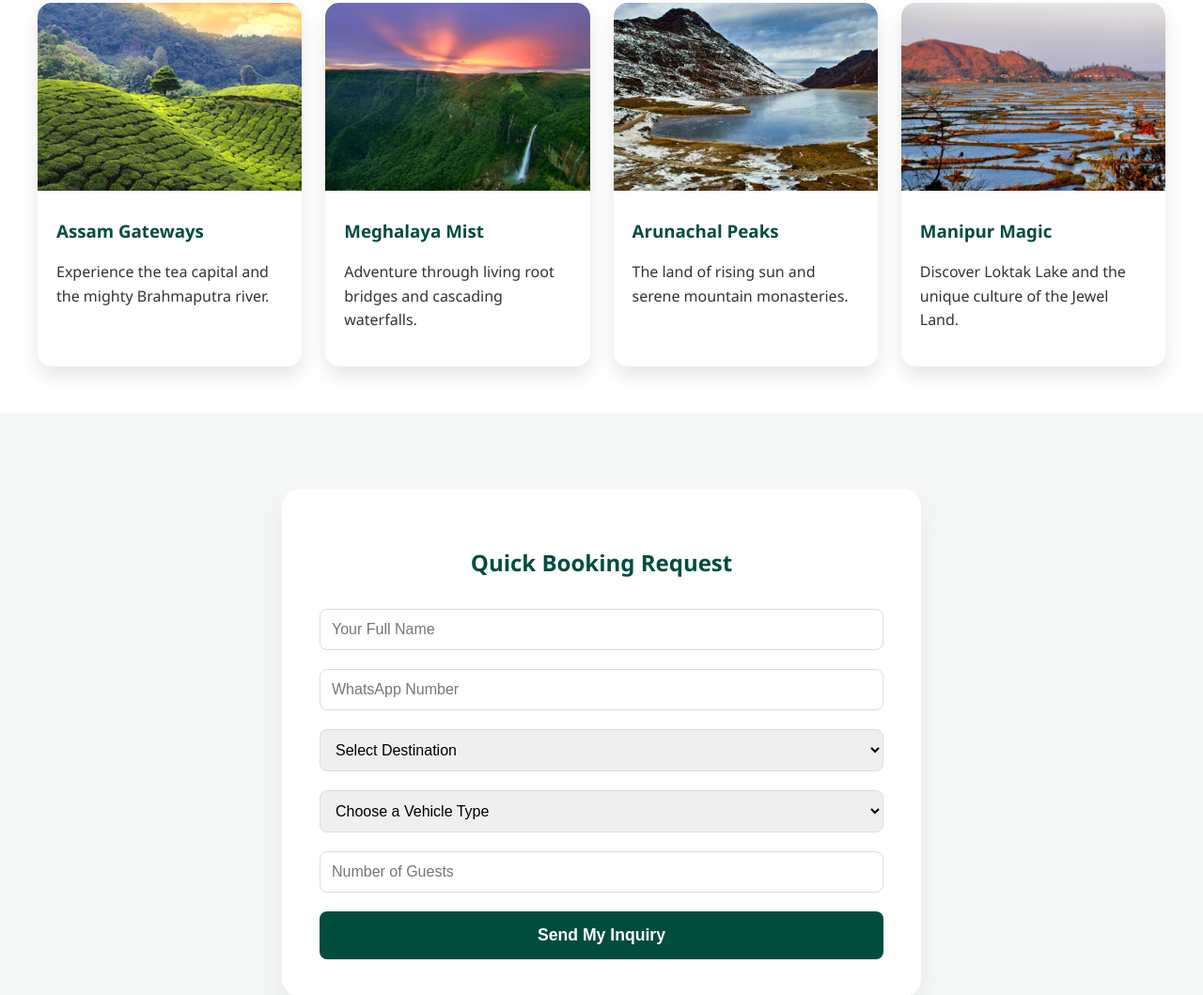
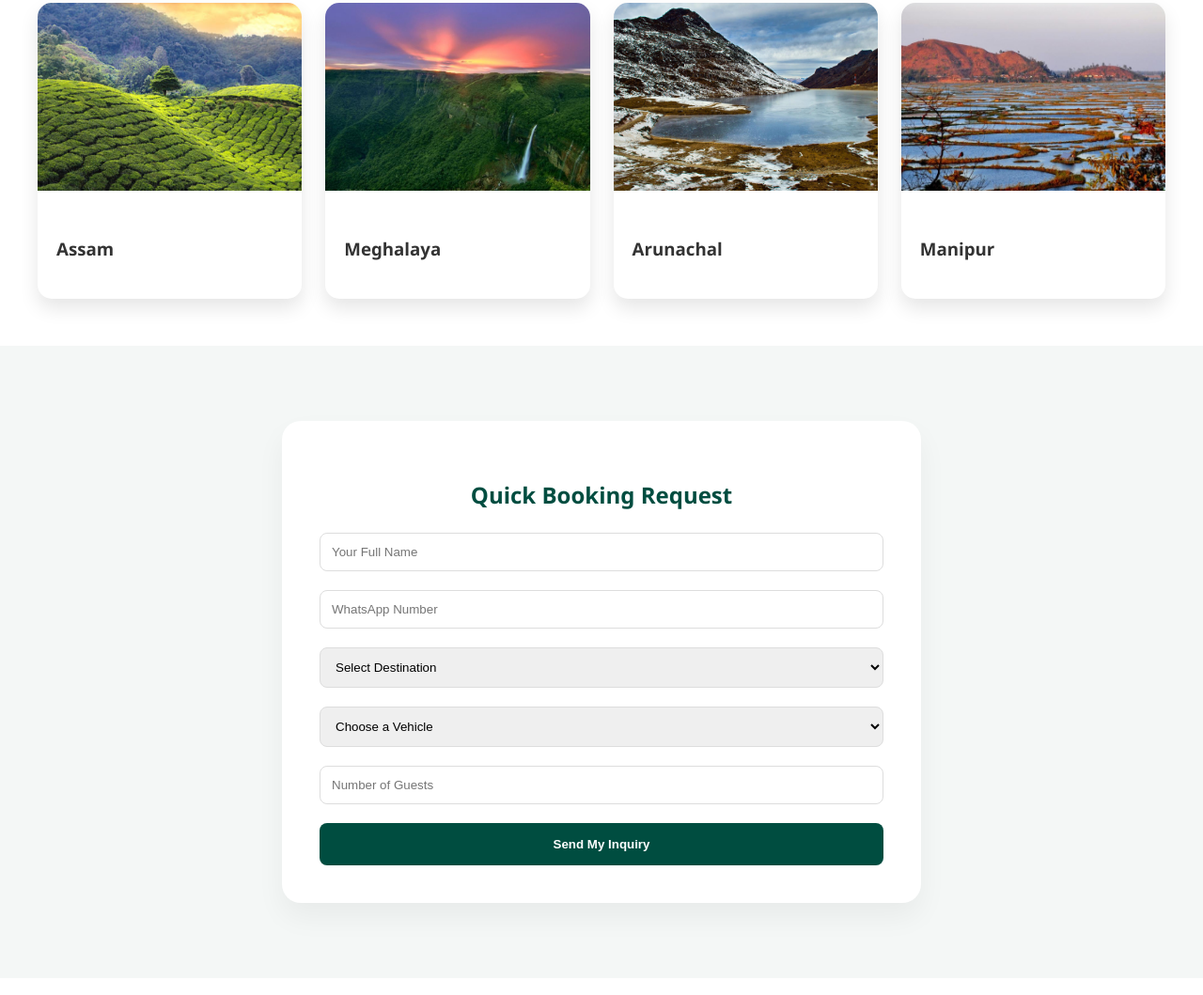
Before and after one commit to animaroy63917-boop/rupa-travels, a website: page index.html in a window 1280 px wide. Shown: the part 917-1976 px from the top of the page at 94% size. Drawn offline with Linux system fonts and the light colour scheme.

Commit message:
Add files via upload

```diff
--- a/index.html
+++ b/index.html
@@ -21,7 +21,6 @@
             scroll-behavior: smooth;
         }
 
-        /* Hero Section */
         .hero {
             background: linear-gradient(rgba(0,0,0,0.5), rgba(0,0,0,0.5)), url('hero.jpg');
             background-size: cover;
@@ -35,7 +34,6 @@
         }
 
         .hero-content h1 { font-size: 3.5rem; margin-bottom: 10px; text-shadow: 2px 2px 10px rgba(0,0,0,0.5); }
-        .hero-content p { font-size: 1.2rem; margin-bottom: 30px; }
 
         .btn {
             background: var(--primary);
@@ -46,9 +44,7 @@
             font-weight: bold;
             transition: 0.3s;
         }
-        .btn:hover { background: var(--accent); transform: scale(1.05); }
 
-        /* Destination Section */
         .section-title { text-align: center; padding: 50px 0 20px; font-size: 2.5rem; color: var(--primary); }
 
         .container {
@@ -65,14 +61,10 @@
             border-radius: 15px;
             overflow: hidden;
             box-shadow: 0 10px 20px rgba(0,0,0,0.1);
-            transition: 0.3s;
         }
-        .card:hover { transform: translateY(-10px); }
         .card img { width: 100%; height: 200px; object-fit: cover; }
         .card-body { padding: 20px; }
-        .card-body h3 { margin: 0 0 10px 0; color: var(--primary); }
 
-        /* Booking Form Styles */
         #booking { background: #f4f7f6; padding: 80px 20px; }
         .booking-form {
             max-width: 600px;
@@ -82,7 +74,6 @@
             border-radius: 20px;
             box-shadow: 0 15px 30px rgba(0,0,0,0.05);
         }
-        .booking-form h2 { text-align: center; color: var(--primary); margin-bottom: 30px; }
         .booking-form input, .booking-form select {
             width: 100%;
             padding: 12px;
@@ -90,7 +81,6 @@
             border: 1px solid #ddd;
             border-radius: 8px;
             box-sizing: border-box;
-            font-size: 1rem;
         }
         .submit-btn {
             width: 100%;
@@ -99,12 +89,9 @@
             border: none;
             padding: 15px;
             border-radius: 8px;
-            font-size: 1.1rem;
             font-weight: bold;
             cursor: pointer;
-            transition: 0.3s;
         }
-        .submit-btn:hover { background: var(--accent); }
     </style>
 </head>
 <body>
@@ -112,46 +99,21 @@
     <section class="hero">
         <div class="hero-content">
             <h1>Discover the Unseen Northeast</h1>
-            <p>Premium travel experiences across Assam, Meghalaya, and beyond.</p>
             <a href="#booking" class="btn">Start Your Journey</a>
         </div>
     </section>
 
     <h2 class="section-title">Explore Our Destinations</h2>
     <div class="container">
-        <div class="card">
-            <img src="assam.jpg" alt="Assam">
-            <div class="card-body">
-                <h3>Assam Gateways</h3>
-                <p>Experience the tea capital and the mighty Brahmaputra river.</p>
-            </div>
-        </div>
-        <div class="card">
-            <img src="meghalaya.jpg" alt="Meghalaya">
-            <div class="card-body">
-                <h3>Meghalaya Mist</h3>
-                <p>Adventure through living root bridges and cascading waterfalls.</p>
-            </div>
-        </div>
-        <div class="card">
-            <img src="arunachal.jpg" alt="Arunachal">
-            <div class="card-body">
-                <h3>Arunachal Peaks</h3>
-                <p>The land of rising sun and serene mountain monasteries.</p>
-            </div>
-        </div>
-        <div class="card">
-            <img src="manipur.jpg" alt="Manipur">
-            <div class="card-body">
-                <h3>Manipur Magic</h3>
-                <p>Discover Loktak Lake and the unique culture of the Jewel Land.</p>
-            </div>
-        </div>
+        <div class="card"><img src="assam.jpg"><div class="card-body"><h3>Assam</h3></div></div>
+        <div class="card"><img src="meghalaya.jpg"><div class="card-body"><h3>Meghalaya</h3></div></div>
+        <div class="card"><img src="arunachal.jpg"><div class="card-body"><h3>Arunachal</h3></div></div>
+        <div class="card"><img src="manipur.jpg"><div class="card-body"><h3>Manipur</h3></div></div>
     </div>
 
     <section id="booking">
         <div class="booking-form">
-            <h2>Quick Booking Request</h2>
+            <h2 style="text-align: center; color: var(--primary);">Quick Booking Request</h2>
             <form id="travelForm">
                 <input type="text" id="name" placeholder="Your Full Name" required>
                 <input type="tel" id="phone" placeholder="WhatsApp Number" required>
@@ -165,9 +127,9 @@
                 </select>
 
                 <select id="vehicle" required>
-                    <option value="" disabled selected>Choose a Vehicle Type</option>
-                    <option value="SUV/Car">SUV / Car</option>
-                    <option value="Traveler/Bus">Traveler / Bus</option>
+                    <option value="" disabled selected>Choose a Vehicle</option>
+                    <option value="a) SUV/Car">a) SUV/Car</option>
+                    <option value="b) Traveler/Bus">b) Traveler/Bus</option>
                 </select>
 
                 <input type="number" id="guests" placeholder="Number of Guests" min="1" required>
@@ -189,7 +151,6 @@
             };
 
             try {
-                // Link to your Live Render Brain
                 const response = await fetch('https://rupa-travels.onrender.com/api/book', {
                     method: 'POST',
                     headers: { 'Content-Type': 'application/json' },
@@ -198,11 +159,8 @@
 
                 if (response.ok) {
                     window.location.href = "thankyou.html";
-                } else {
-                    alert("Submission failed. Please check your internet.");
                 }
             } catch (error) {
-                console.error("Error:", error);
                 alert("Server is waking up. Please wait 30 seconds and try again!");
             }
         });
```
